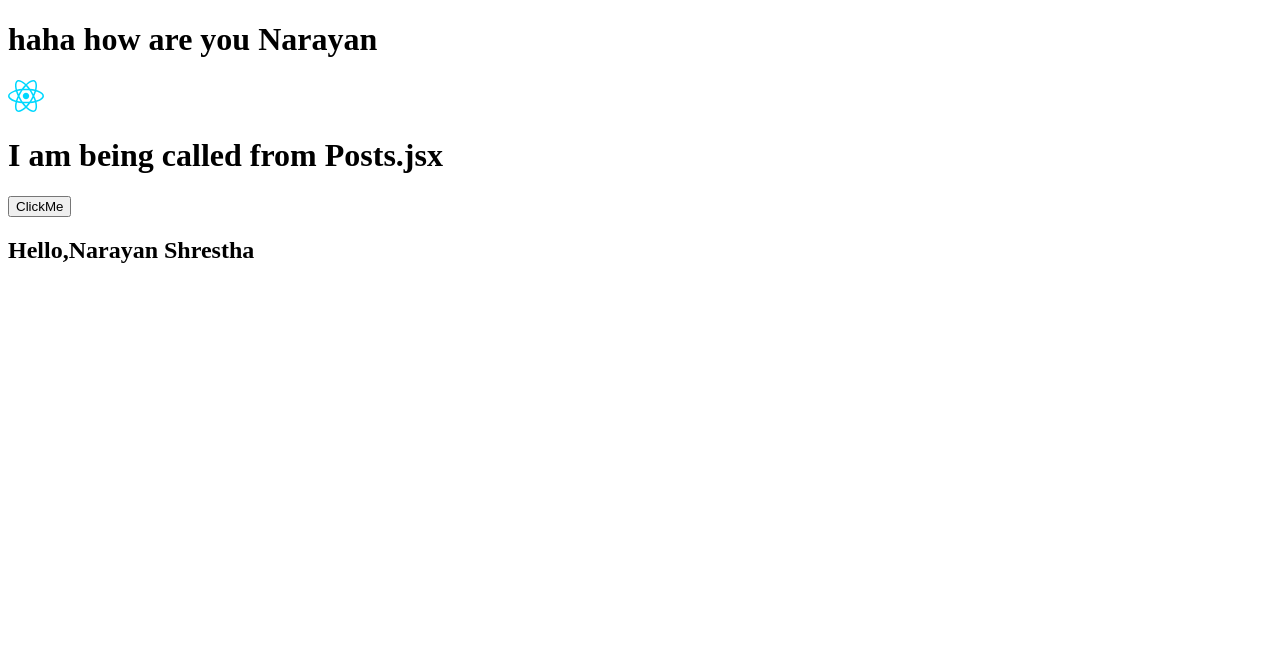
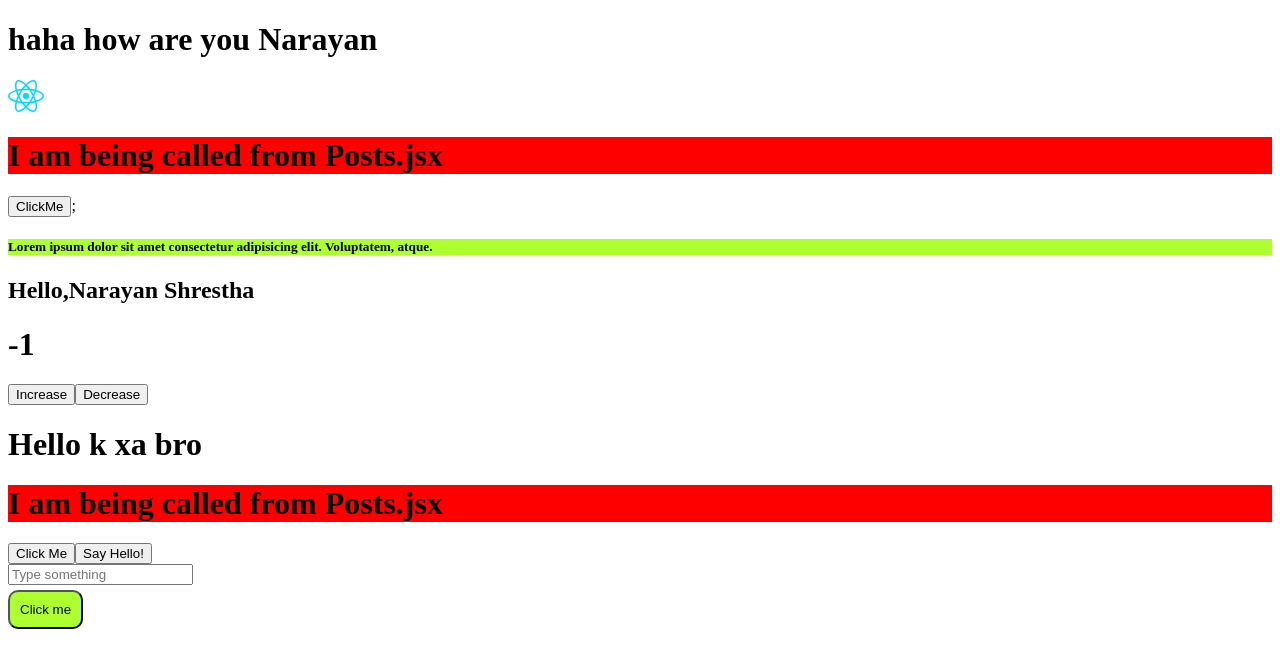
Before and after one commit to NischalShrestha07/React-Js-Initialized, a React (Vite) app: page / in a window 1280 px wide. Shown: the top 668 px of the page. Built offline with nearby package versions, Linux system fonts and the light colour scheme.

Commit message:
Functions, inline functions and styles like inline internal and external css implementations

```diff
--- a/src/App.css
+++ b/src/App.css
@@ -0,0 +1,3 @@
+.bgRed {
+  background: red;
+}
--- a/src/App.jsx
+++ b/src/App.jsx
@@ -5,6 +5,9 @@ import Posts from "./Posts";
 import Props from "./Props";
 
 import Button from "./Button";
+import UseState from "./UseState";
+import Test from "./Test";
+import FunctionTest from "./Functions/FunctionTest";
 function App() {
   const $name = "Narayan";
   return (
@@ -15,6 +18,11 @@ function App() {
       <Posts />
       <Button />
       <Props name="Narayan Shrestha" />
+      <UseState />
+      <Test />
+      <br />
+
+      <FunctionTest />
     </>
   );
 }
--- a/src/Button.jsx
+++ b/src/Button.jsx
@@ -1,4 +1,13 @@
+import styles from "./Button.module.css";
 function Button() {
-  return <button>ClickMe</button>;
+  return (
+    <>
+      <button>ClickMe</button>;
+      <h5 className={styles.bgGreen}>
+        Lorem ipsum dolor sit amet consectetur adipisicing elit. Voluptatem,
+        atque.
+      </h5>
+    </>
+  );
 }
 export default Button;
--- /dev/null
+++ b/src/Button.module.css
@@ -0,0 +1,3 @@
+.bgGreen {
+  background: greenyellow;
+}
--- /dev/null
+++ b/src/Functions/FunctionTest.jsx
@@ -0,0 +1,15 @@
+import styles from "./FunctionTest.module.css";
+function FunctionTest() {
+  function handleClick() {
+    alert("I am clicked");
+  }
+  return (
+    <>
+      <button className={styles.functionStyle} onClick={handleClick}>
+        Click me{" "}
+      </button>
+    </>
+  );
+}
+
+export default FunctionTest;
--- /dev/null
+++ b/src/Functions/FunctionTest.module.css
@@ -0,0 +1,7 @@
+.functionStyle {
+  background-color: greenyellow;
+  color: black;
+  margin-top: 5px;
+  border-radius: 10px;
+  padding: 10px;
+}
--- a/src/Posts.jsx
+++ b/src/Posts.jsx
@@ -1,7 +1,9 @@
+import "./App.css";
+
 function Posts() {
   return (
     <>
-      <h1>I am being called from Posts.jsx</h1>
+      <h1 className="bgRed">I am being called from Posts.jsx</h1>
     </>
   );
 }
--- /dev/null
+++ b/src/Test.jsx
@@ -0,0 +1,29 @@
+import Posts from "./Posts";
+
+function Test() {
+  function getName(myname) {
+    return myname;
+  }
+  const name = "k xa bro";
+
+  function handleClick() {
+    alert("Button was clicked");
+  }
+  const handleInput = (event) => {
+    console.log("value: ", event.target.value);
+  };
+  return (
+    <>
+      <h1>Hello {getName(name)}</h1>
+      <Posts />
+      <button onClick={handleClick}>Click Me</button>
+
+      {/* below is how we do inline function */}
+      <button onClick={() => alert("Jelllo")}>Say Hello!</button>
+
+      <br />
+      <input type="text" onChange={handleInput} placeholder="Type something" />
+    </>
+  );
+}
+export default Test;
--- /dev/null
+++ b/src/UseState.jsx
@@ -0,0 +1,14 @@
+import { useState } from "react";
+
+function UseState() {
+  const [count, setCount] = useState(-1);
+
+  return (
+    <>
+      <h1>{count}</h1>
+      <button onClick={() => setCount(count + 1)}>Increase</button>
+      <button onClick={() => setCount(count - 1)}>Decrease</button>
+    </>
+  );
+}
+export default UseState;
```
